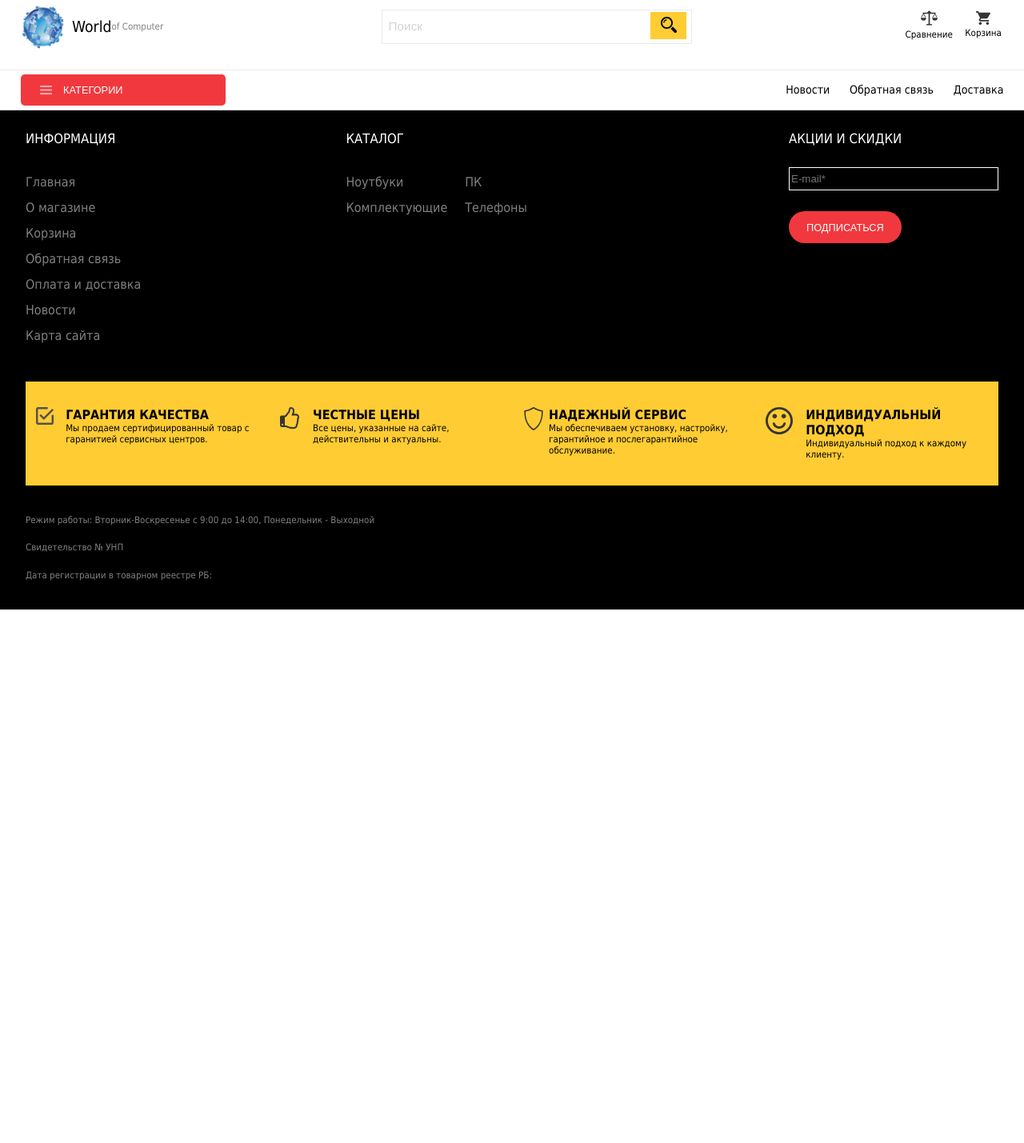
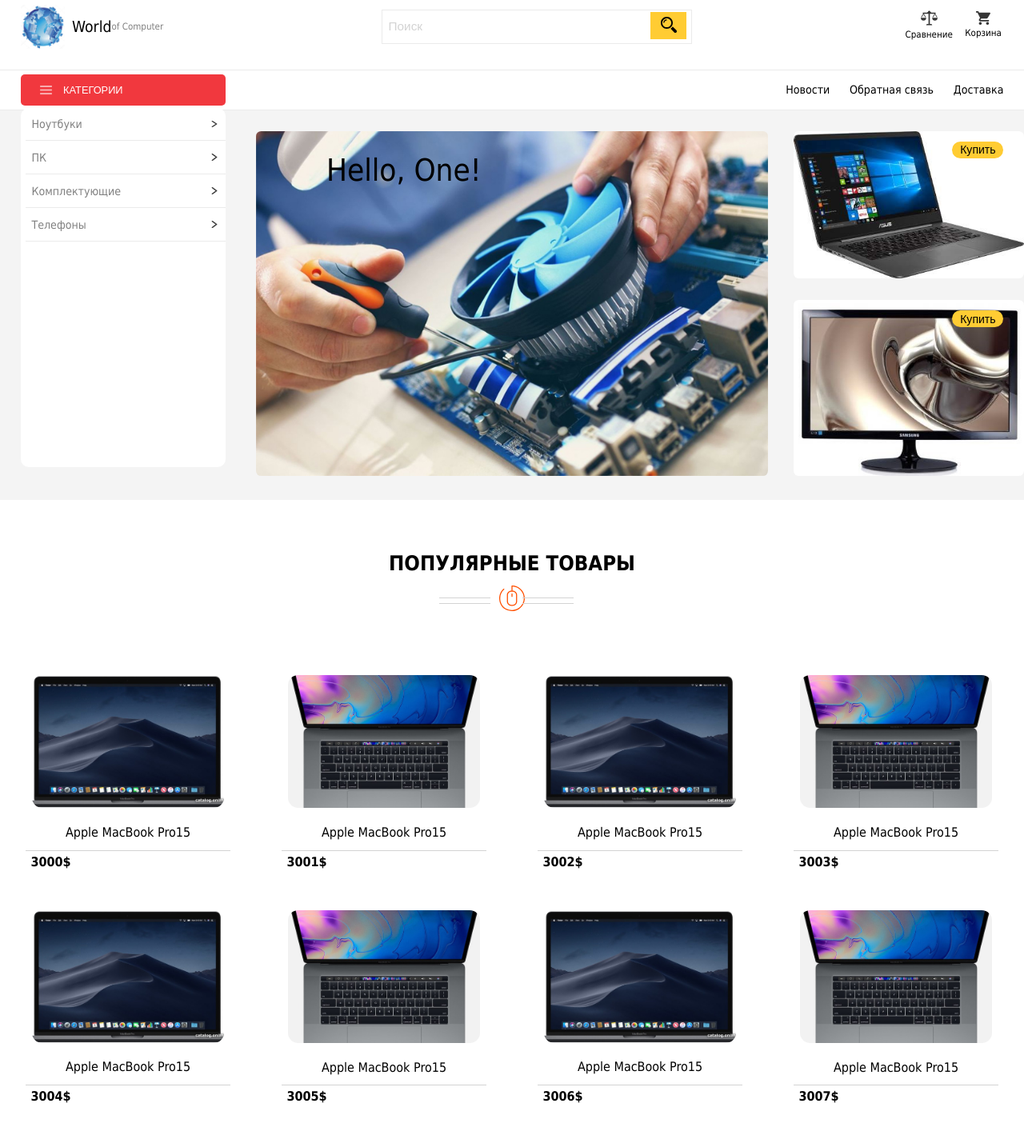
Before and after one commit to aleksvalushko/Computer-World, a React (Create React App) app: page / in a window 1280 px wide. Shown: the part 60-1489 px from the top of the page at 80% size. Before the commit the page ends 822 px from the top, so only its background shows below. Built offline with nearby package versions, Linux system fonts and the light colour scheme.

Commit message:
first page refactored

```diff
--- a/src/App.js
+++ b/src/App.js
@@ -11,7 +11,7 @@
     return (
         <div className='appWrapper'>
             <Header/>
-            <Route path='/ContentPage' render={() => <Content/>}/>
+            <Route path='/' exact render={() => <Content/>}/>
             <Route path='/ProductPage/:id?' render={() => <ProductPage/>}/>
             <Footer/>
         </div>);
--- a/src/component/Content/Main/Products/PopularProductsBlock/PopularProductsBlock.jsx
+++ b/src/component/Content/Main/Products/PopularProductsBlock/PopularProductsBlock.jsx
@@ -7,7 +7,7 @@
 const PopularProductsBlock = (props) => {
     return (
         <div className={mod.popularProductBlock}>
-            <Route path='/ContentPage' render={ () => <PopularProducts state={props.state}/>}/>
+            <Route path='/' render={ () => <PopularProducts state={props.state}/>}/>
             <Route path='/ProductPage/:id?' render={ () => <ProductPage state={props.state} />}/>
         </div>)
 };
--- a/src/component/Content/Main/Products/ProductPage/Reviews/Reviews.jsx
+++ b/src/component/Content/Main/Products/ProductPage/Reviews/Reviews.jsx
@@ -64,7 +64,9 @@
                     <div className={mod.newReviewBlock}>
                         <div className={mod.newReviewTitleBlock}>
                             <div className={mod.newReviewTitle}>Отзывы</div>
-                            <div className={mod.newReviewTitleText}>У этого товара нет ни одного отзыва. Вы можете стать первым.</div>
+                            <div className={mod.newReviewTitleText}>У этого товара нет ни одного отзыва. Вы можете стать
+                                первым.
+                            </div>
                         </div>
                         <button onClick={onSetExist}>НАПИСАТЬ ОТЗЫВ</button>
                     </div>
--- a/src/component/Content/Main/Products/Products.module.sass
+++ b/src/component/Content/Main/Products/Products.module.sass
@@ -2,14 +2,12 @@
     text-align: center
     margin: 5vw 0
     position: relative
-    height: 190vh
+    max-height: 190vh
 
 .title
     font-size: 2vw
     font-weight: 600
     margin-bottom: 1vw
-
-
 
 .mouse
     position: relative
--- a/src/component/Header/Header.jsx
+++ b/src/component/Header/Header.jsx
@@ -19,7 +19,7 @@
                 </button>
             </div>
             <div className={mod.searchBlock}>
-                <Link to='/ContentPage' className={mod.logo}><img src={props.icons.logo} alt="logo"/>World <span>of Computer</span></Link>
+                <Link to='/' className={mod.logo}><img src={props.icons.logo} alt="logo"/>World <span>of Computer</span></Link>
                 <div className={mod.search}>
                     <input type='text' placeholder='Поиск'/>
                     <button className={mod.magnifier}><img src={props.icons.search} alt="search"/></button>
--- a/src/component/Navigation/Navigation.jsx
+++ b/src/component/Navigation/Navigation.jsx
@@ -1,14 +1,14 @@
 import React from 'react';
 import mod from './Navigation.module.sass';
 import Menu from "./Menu/Menu";
-import Slider from "./Slider/Slider";
 import Aside from "./Aside/Aside";
+import Sliders from "./Slider/Slider";
 
 const Navigation = () => {
     return (
         <div className={mod.navigation}>
             <Menu />
-            <Slider />
+            <Sliders />
             <Aside />
         </div>
     );
--- a/src/component/Navigation/Slider/Slider.jsx
+++ b/src/component/Navigation/Slider/Slider.jsx
@@ -2,7 +2,7 @@
 import mod from './Slider.module.sass';
 import {connect} from "react-redux";
 
-const Slider = (props) => {
+const Sliders = (props) => {
 
     let slide = props.navigation.slides,
         icons = props.icons;
@@ -16,8 +16,9 @@
             } else {
                 setIndex(0);
             }
-        }, 500);
+        }, 300);
     };
+
     let changeSlideBack = () => {
         setTimeout(() => {
             if (index < slide.length && (index !== 0)) {
@@ -25,19 +26,18 @@
             } else {
                 setIndex(slide.length - 1);
             }
-        }, 500);
+        }, 300);
     };
 
     return (
         <div className={mod.slider}>
-            <img src={slide[index].image} alt={`${slide[index].text}`}/>
+            <img src={slide[index].image} alt={`${slide[index].text}`} className={mod.mainImage}/>
             <span className={mod.text}>{slide[index].text}</span>
             <button className={mod.arrowLeft} onClick={changeSlideBack}>
                 <img src={icons.arrowLeftSlider} alt="arrowLeft"/></button>
             <button className={mod.arrowRight} onClick={changeSlideForward}>
                 <img src={icons.arrowRightSlider} alt="arrowRight"/></button>
-        </div>);
-};
+        </div>)};
 
 const mapStateToProps = (state) => {
     return {
@@ -46,4 +46,4 @@
     }
 };
 
-export default connect(mapStateToProps)(Slider);
+export default connect(mapStateToProps)(Sliders);
--- a/src/component/Navigation/Slider/Slider.module.sass
+++ b/src/component/Navigation/Slider/Slider.module.sass
@@ -17,20 +17,6 @@
     img
         width: 100%
         border-radius: .5vw
-
-.example-enter
-    opacity: 0.01
-
-.example-enter.example-enter-active
-    opacity: 1
-    transition: opacity 300ms ease-in
-
-.example-leave
-    opacity: 1
-
-.example-leave.example-leave-active
-    opacity: 0.01
-    transition: opacity 300ms ease-in
 
 .slider button:hover
     background: red
```
